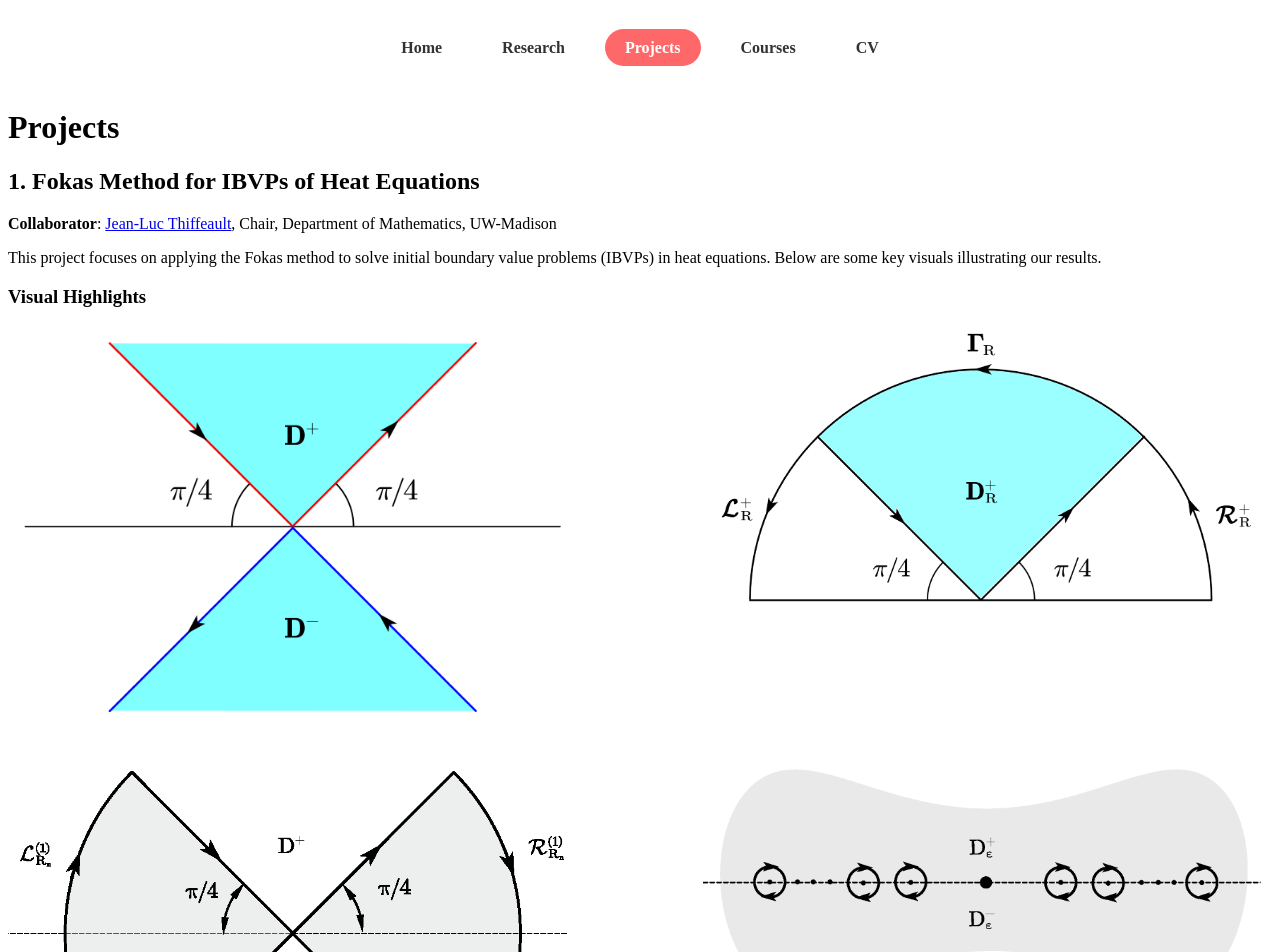
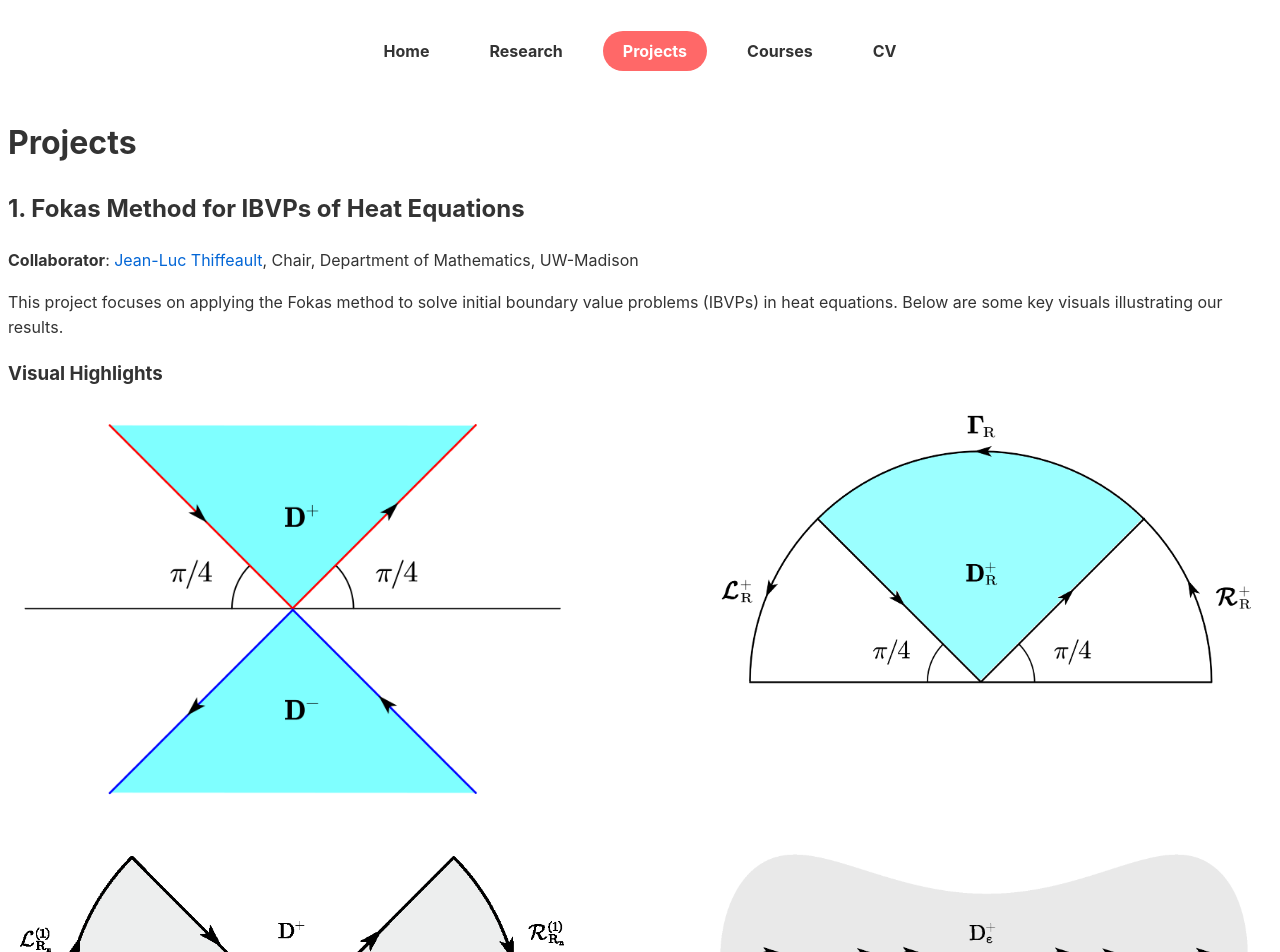
Before and after one commit to Yoon-1023/Yoon-1023.github.io, a Jekyll site: the page built from projects.md, in a window 1280 px wide. Shown: the top 952 px of the page. Built offline with Jekyll 4.4.1, drawn with Linux system fonts in a browser that asks for light colours.

Commit message:
Update style.css

```diff
--- a/assets/css/style.css
+++ b/assets/css/style.css
@@ -1,4 +1,24 @@
 /* style.css */
+
+/* Font styling to match the Cayman theme */
+body {
+    font-family: -apple-system, BlinkMacSystemFont, "Helvetica Neue", Arial, sans-serif;
+    line-height: 1.6;
+    color: #333;
+}
+
+h1, h2, h3, h4, h5, h6 {
+    font-weight: bold;
+}
+
+a {
+    color: #0366d6;
+    text-decoration: none;
+}
+
+a:hover {
+    text-decoration: underline;
+}
 
 /* Navigation link styles */
 nav ul {
```
